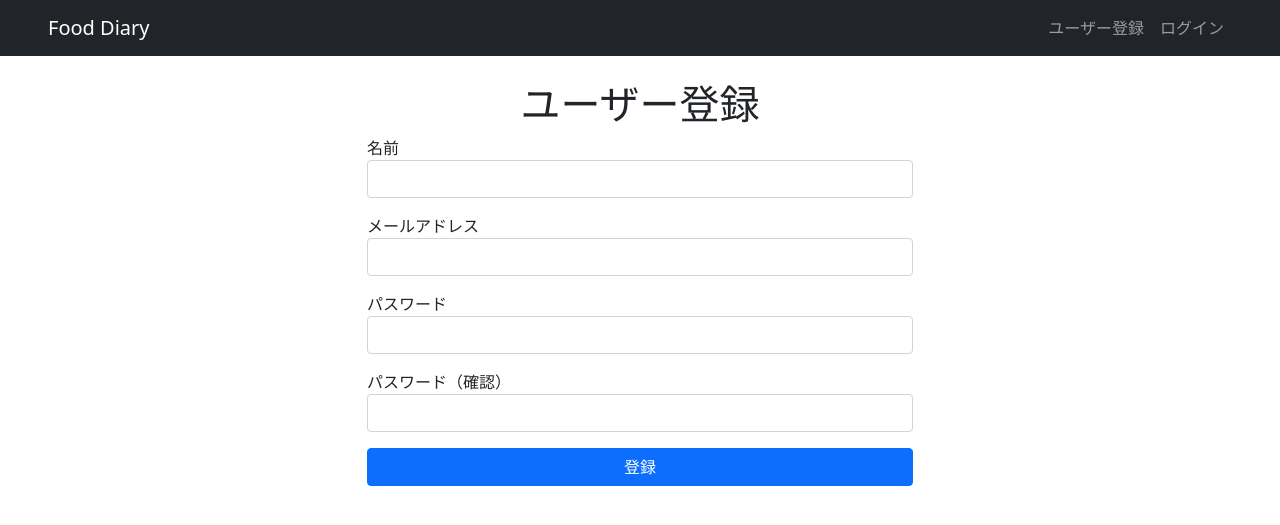
After one commit to Yuki431/food-diary, a Rails app: page /signup in a window 1280 px wide. The commit adds this page. Shown: the top 525 px of the page. Run offline with Rails 7, Linux system fonts and the light colour scheme.

Commit message:
ユーザー登録機能の実装 #2

```diff
--- a/app/controllers/application_controller.rb
+++ b/app/controllers/application_controller.rb
@@ -1,2 +1,3 @@
 class ApplicationController < ActionController::Base
+    include Pagy::Backend
 end
--- /dev/null
+++ b/app/controllers/users_controller.rb
@@ -0,0 +1,23 @@
+class UsersController < ApplicationController
+  def new
+    @user = User.new
+  end
+
+  def create
+    @user = User.new(user_params)
+
+    if @user.save
+      flash[:success] = 'ユーザを登録しました。'
+      redirect_to("/")
+    else
+      flash.now[:danger] = 'ユーザの登録に失敗しました。'
+      render :new
+    end
+  end
+
+  private
+
+  def user_params
+    params.require(:user).permit(:name, :email, :password, :password_confirmation)
+  end
+end
--- a/app/helpers/application_helper.rb
+++ b/app/helpers/application_helper.rb
@@ -1,2 +1,3 @@
 module ApplicationHelper
+    include Pagy::Frontend
 end
--- a/app/views/layouts/_navbar.html.erb
+++ b/app/views/layouts/_navbar.html.erb
@@ -8,7 +8,7 @@
 
       <div class="collapse navbar-collapse justify-content-end" id="navbarSupportedContent">
         <ul class="navbar-nav">
-          <li class="nav-item"><a href="#" class="nav-link">ユーザー登録</a></li>
+          <li class="nav-item"><%= link_to 'ユーザー登録', signup_path, class: 'nav-link' %></li>
           <li class="nav-item"><a href="#" class="nav-link">ログイン</a></li>
         </ul>
       </div>
--- a/app/views/toppages/index.html.erb
+++ b/app/views/toppages/index.html.erb
@@ -1,5 +1,6 @@
 <div class="bg-secondary p-3 p-sm-5 my-4 rounded">
   <div class="text-center text-white">
     <h1>ユーザー登録する</h1>
+    <%= link_to '登録', signup_path, class: 'btn btn-lg btn-primary' %>
   </div>
 </div>
--- /dev/null
+++ b/app/views/users/create.html.erb
@@ -0,0 +1,2 @@
+<h1>Users#create</h1>
+<p>Find me in app/views/users/create.html.erb</p>
--- /dev/null
+++ b/app/views/users/new.html.erb
@@ -0,0 +1,34 @@
+<div class="text-center">
+  <h1>ユーザー登録</h1>
+</div>
+
+<div class="row">
+  <div class="col-sm-6 offset-sm-3">
+
+    <%= form_with(model: @user) do |f| %>
+      <%= render 'layouts/error_messages', model: f.object %>
+
+      <div class="mb-3">
+        <%= f.label :name, '名前' %>
+        <%= f.text_field :name, class: 'form-control' %>
+      </div>
+
+      <div class="mb-3">
+        <%= f.label :email, 'メールアドレス' %>
+        <%= f.email_field :email, class: 'form-control' %>
+      </div>
+
+      <div class="mb-3">
+        <%= f.label :password, 'パスワード' %>
+        <%= f.password_field :password, class: 'form-control' %>
+      </div>
+
+      <div class="mb-3">
+        <%= f.label :password_confirmation, 'パスワード（確認）' %>
+        <%= f.password_field :password_confirmation, class: 'form-control' %>
+      </div>
+
+      <%= f.submit '登録', class: 'btn btn-primary w-100' %>
+    <% end %>
+  </div>
+</div>
--- /dev/null
+++ b/config/initializers/pagy.rb
@@ -0,0 +1 @@
+require 'pagy/extras/bootstrap'
--- a/config/routes.rb
+++ b/config/routes.rb
@@ -1,3 +1,6 @@
 Rails.application.routes.draw do
   root to: 'toppages#index'
+
+  get 'signup', to: 'users#new'
+  resources :users, only: [:create]
 end
```
Also changed, not shown: app/models/user.rb (added, +8 -0 lines), db/migrate/20211001163521_create_users.rb (added, +11 -0 lines), test/controllers/users_controller_test.rb (added, +7 -0 lines), test/fixtures/users.yml (added, +11 -0 lines), test/models/user_test.rb (added, +7 -0 lines), Gemfile, Gemfile.lock, db/schema.rb (added).
